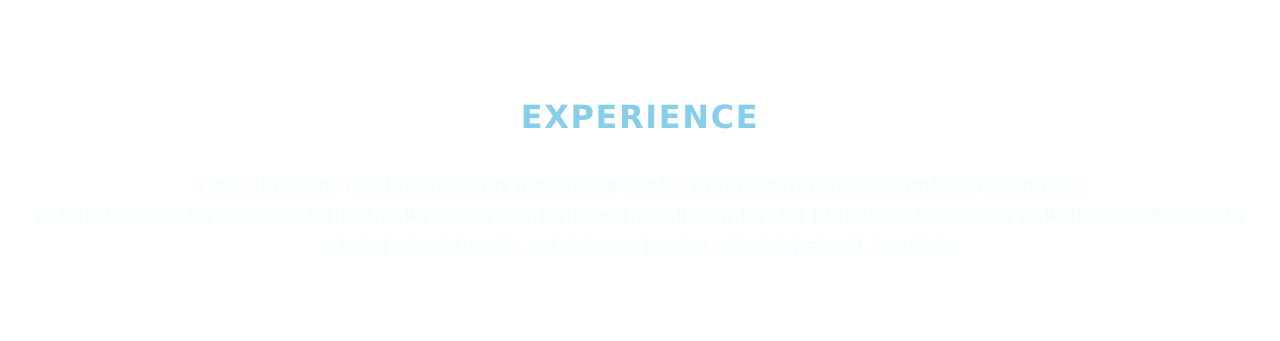
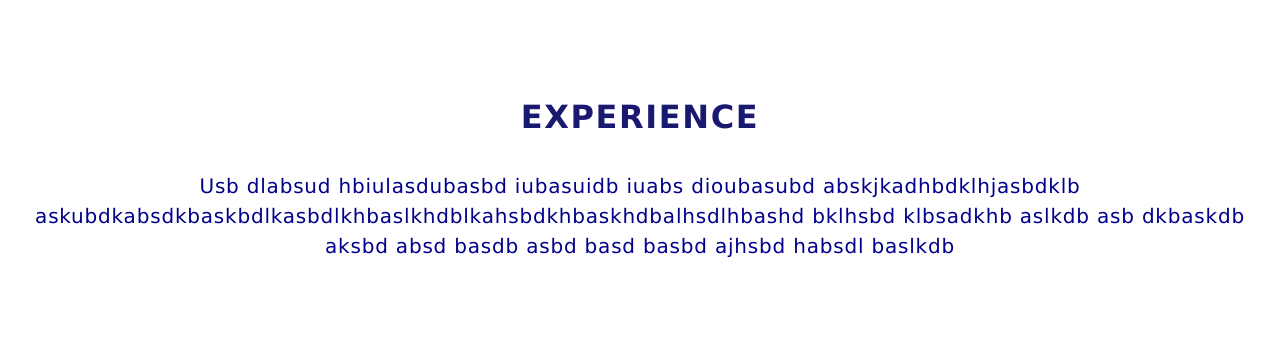
Before and after one commit to phwang93/Future-Portfolio, a plain HTML site: page index.html in a window 1280 px wide. Shown: the part 802-1143 px from the top of the page. Drawn offline with Linux system fonts and the light colour scheme.

Commit message:
css updated

```diff
--- a/style.css
+++ b/style.css
@@ -143,7 +143,7 @@
 #resume .section-title {
     font-size: 32px;
     font-weight: 300px;
-    color: skyblue;
+    color: midnightblue;
     margin-bottom: 5px;
     text-transform: uppercase;
     letter-spacing: 1.6px;
@@ -151,7 +151,7 @@
 }
 
 #resume .section-title span {
-    color: skyblue
+    color: midnightblue
 }
 
 #resume .resume-top p{
@@ -160,7 +160,7 @@
     line-height: 30px;
     font-weight: 20;
     letter-spacing: 0.8px;
-    color: azure;
+    color: darkblue;
     flex-basis: 80%;
     display: flex;
     align-items: flex-start;
```
